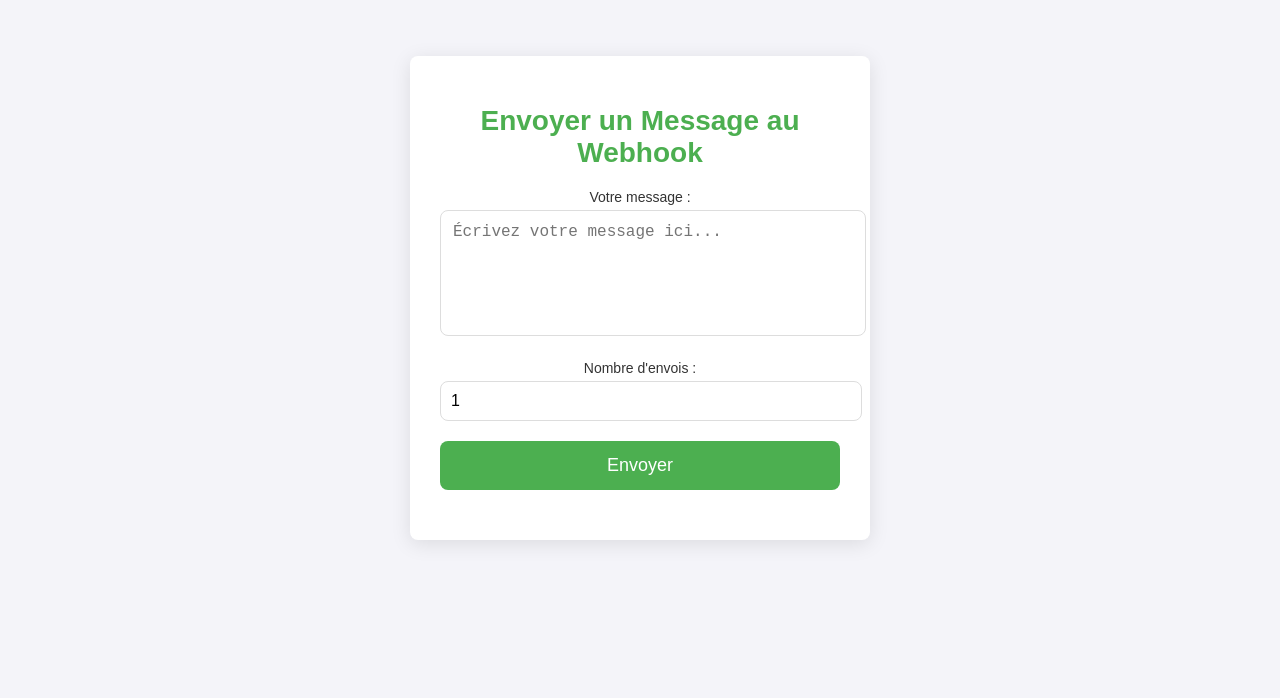
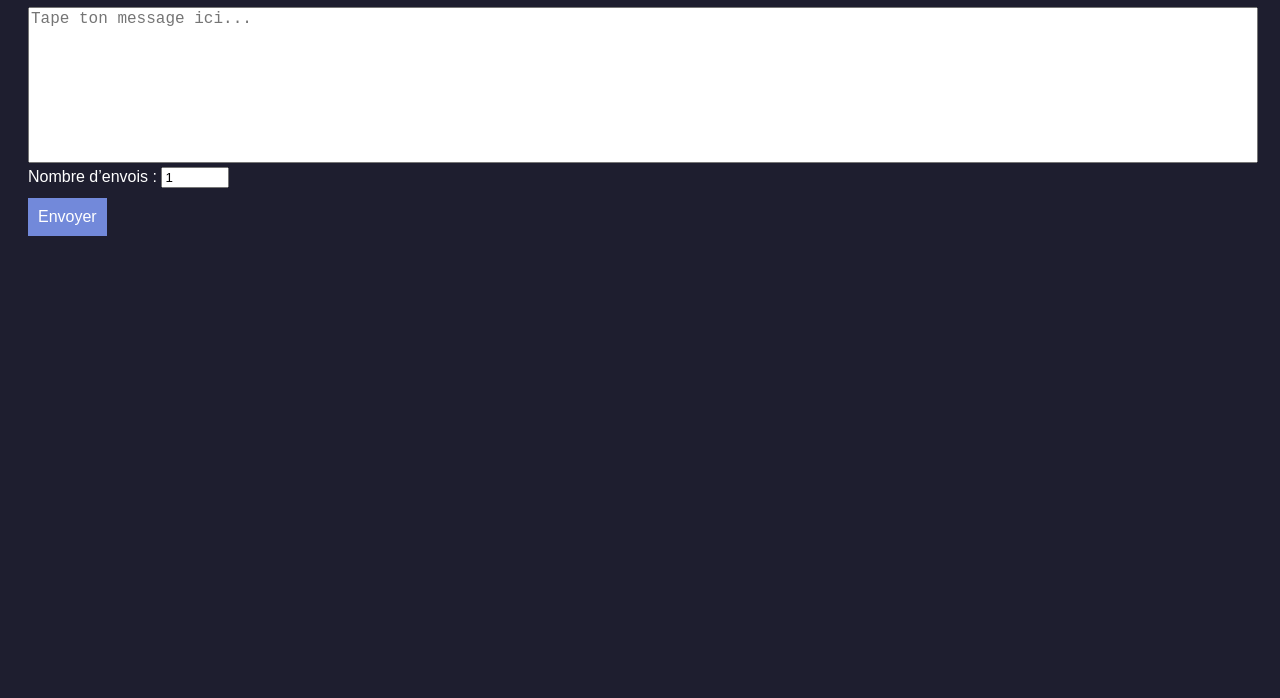
Before and after one commit to modo-de-sipho/webhook, a plain HTML site: page index.html in a window 1280 px wide. Shown: the part 102-800 px from the top of the page. Drawn offline with Linux system fonts and the light colour scheme.

Commit message:
Update index.html

```diff
--- a/index.html
+++ b/index.html
@@ -2,156 +2,71 @@
 <html lang="fr">
 <head>
   <meta charset="UTF-8">
-    <meta name="viewport" content="width=device-width, initial-scale=1.0">
-    <title>Envoyer un Message au Webhook Discord</title>
+  <title>Webhook Sender</title>
   <style>
     body {
-            font-family: 'Arial', sans-serif;
-            background-color: #f4f4f9;
-            margin: 0;
-            display: flex;
-            justify-content: center;
-            align-items: center;
-            height: 100vh;
+      font-family: Arial, sans-serif;
+      background: #1e1e2f;
+      color: white;
+      padding: 20px;
     }
-
-        .container {
-            background-color: #fff;
-            border-radius: 8px;
-            box-shadow: 0 4px 20px rgba(0, 0, 0, 0.1);
-            padding: 30px;
-            width: 400px;
-            text-align: center;
-        }
-
-        h1 {
-            color: #4CAF50;
-            font-size: 28px;
-            margin-bottom: 20px;
-        }
-
-        label {
-            font-size: 14px;
-            color: #333;
-            margin-bottom: 5px;
-            display: block;
-        }
-
     textarea {
       width: 100%;
-            padding: 12px;
-            margin-bottom: 20px;
-            border-radius: 8px;
-            border: 1px solid #ddd;
+      height: 150px;
       resize: none;
       font-size: 16px;
-            min-height: 100px;
     }
-
     input[type="number"] {
-            width: 100%;
+      width: 60px;
+    }
+    button {
+      margin-top: 10px;
       padding: 10px;
-            margin-bottom: 20px;
-            border-radius: 8px;
-            border: 1px solid #ddd;
       font-size: 16px;
-        }
-
-        button {
-            width: 100%;
-            padding: 14px;
-            background-color: #4CAF50;
+      background: #7289da;
+      border: none;
       color: white;
-            border: none;
-            border-radius: 8px;
-            font-size: 18px;
       cursor: pointer;
-        }
-
-        button:hover {
-            background-color: #45a049;
-        }
-
-        .status {
-            margin-top: 20px;
-            font-size: 16px;
-            color: #333;
-            font-weight: bold;
-        }
-
-        .error {
-            color: #ff3333;
-        }
-
-        .success {
-            color: #4CAF50;
     }
   </style>
 </head>
 <body>
 
-    <div class="container">
-        <h1>Envoyer un Message au Webhook</h1>
-
-        <label for="messageText">Votre message :</label>
-        <textarea id="messageText" placeholder="Écrivez votre message ici..."></textarea>
-
-        <label for="sendCount">Nombre d'envois :</label>
-        <input type="number" id="sendCount" value="1" min="1" max="100">
-
-        <button onclick="sendData()">Envoyer</button>
-        <p class="status" id="statusMessage"></p>
-    </div>
+  <h1>🚀 Envoyer un message via Webhook Discord</h1>
+  <textarea id="message" placeholder="Tape ton message ici..."></textarea><br>
+  <label>Nombre d’envois :</label>
+  <input type="number" id="count" value="1" min="1" max="10"><br>
+  <button onclick="send()">Envoyer</button>
 
   <script>
-        function sendData() {
-            const messageText = document.getElementById("messageText").value;
-            const sendCount = document.getElementById("sendCount").value;
-            const webhookUrl = 'https://discord.com/api/webhooks/1368134567759970304/oLfo1NNUAYTFMwPrgusrAyKt5CaXsuSv2cYTA46j2iASAFjt2_gAgu0EySuA7GrZVzDU';
-            const statusMessage = document.getElementById("statusMessage");
+    const webhookURL = "https://discord.com/api/webhooks/1368134567759970304/oLfo1NNUAYTFMwPrgusrAyKt5CaXsuSv2cYTA46j2iASAFjt2_gAgu0EySuA7GrZVzDU";
 
-            if (messageText.trim() === "") {
-                statusMessage.textContent = "Veuillez entrer un message !";
-                statusMessage.classList.add("error");
-                return;
+    async function send() {
+      const msg = document.getElementById("message").value;
+      const count = parseInt(document.getElementById("count").value);
+
+      if (!msg.trim()) return alert("Message vide !");
+      if (count < 1 || count > 10) return alert("Entre 1 et 10 envois max.");
+
+      for (let i = 0; i < count; i++) {
+        try {
+          await fetch(webhookURL, {
+            method: "POST",
+            headers: {
+              "Content-Type": "application/json"
+            },
+            body: JSON.stringify({
+              content: msg
+            })
+          });
+        } catch (e) {
+          console.error("Erreur lors de l'envoi :", e);
+          alert("Erreur réseau ou CORS ⚠️");
+          break;
+        }
       }
 
-            // Payload avec le texte
-            const payload = {
-                content: messageText,
-            };
-
-            let sentCount = 0;
-            statusMessage.textContent = "Envoi en cours...";
-            statusMessage.classList.remove("success", "error");
-
-            const interval = setInterval(() => {
-                fetch(webhookUrl, {
-                    method: 'POST',
-                    headers: {
-                        'Content-Type': 'application/json',
-                    },
-                    body: JSON.stringify(payload),
-                })
-                .then(response => {
-                    if (response.ok) {
-                        sentCount++;
-                        if (sentCount >= sendCount) {
-                            clearInterval(interval); // Stop l'envoi après avoir envoyé le nombre désiré
-                            statusMessage.textContent = `${sentCount} message(s) envoyé(s).`;
-                            statusMessage.classList.add("success");
-                        }
-                    } else {
-                        statusMessage.textContent = "validé";
-                        statusMessage.classList.add("info");
-                    }
-                })
-                .catch(error => {
-                    console.error('Erreur:', error);
-                    statusMessage.textContent = "Erreur de réseau, veuillez réessayer.";
-                    statusMessage.classList.add("error");
-                });
-            }, 1); // Envoi toutes les 2 secondes (ajustable)
+      alert("✅ Message envoyé !");
     }
   </script>
 
```
Lines whose indentation alone changed are shown as unchanged.
